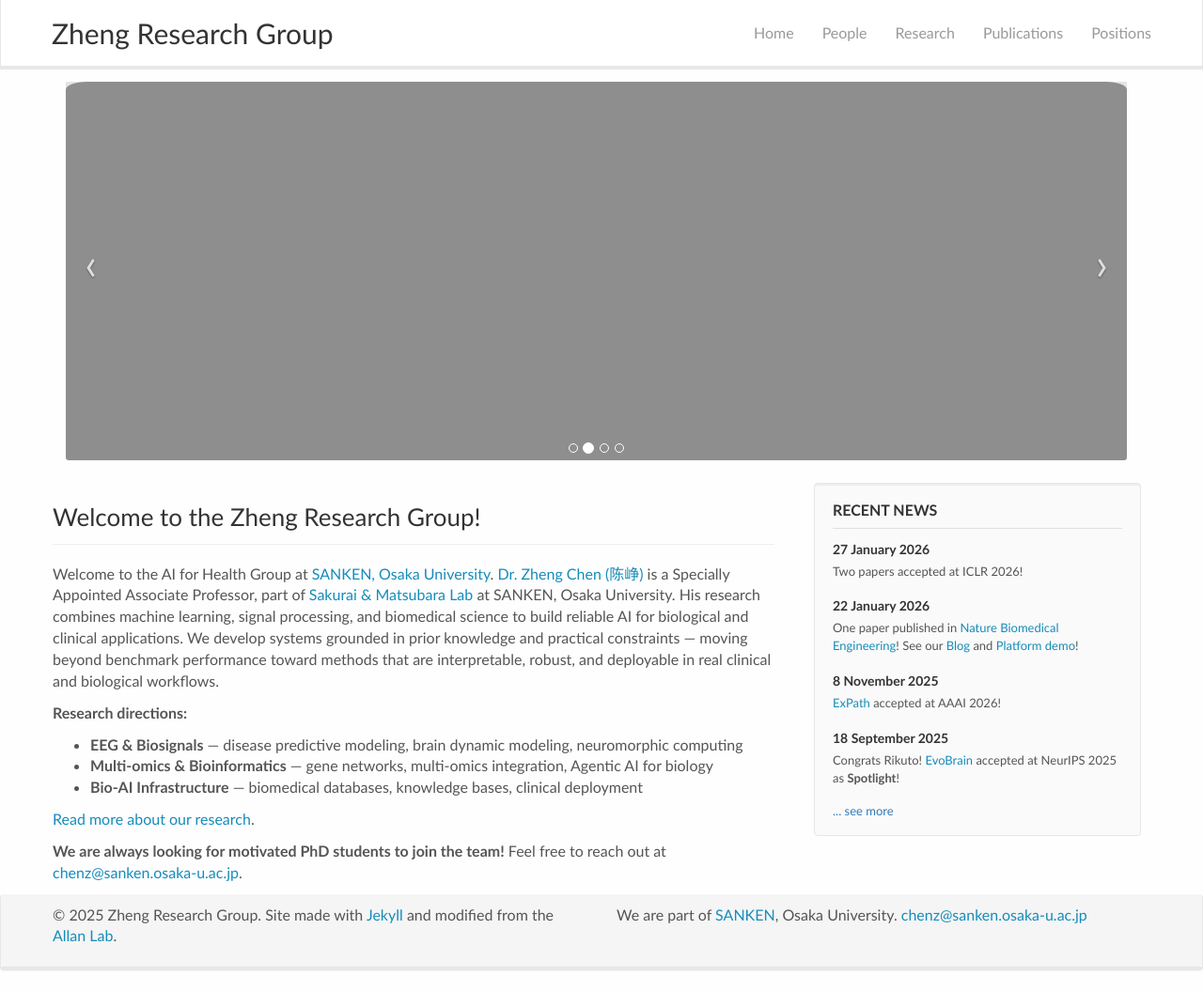
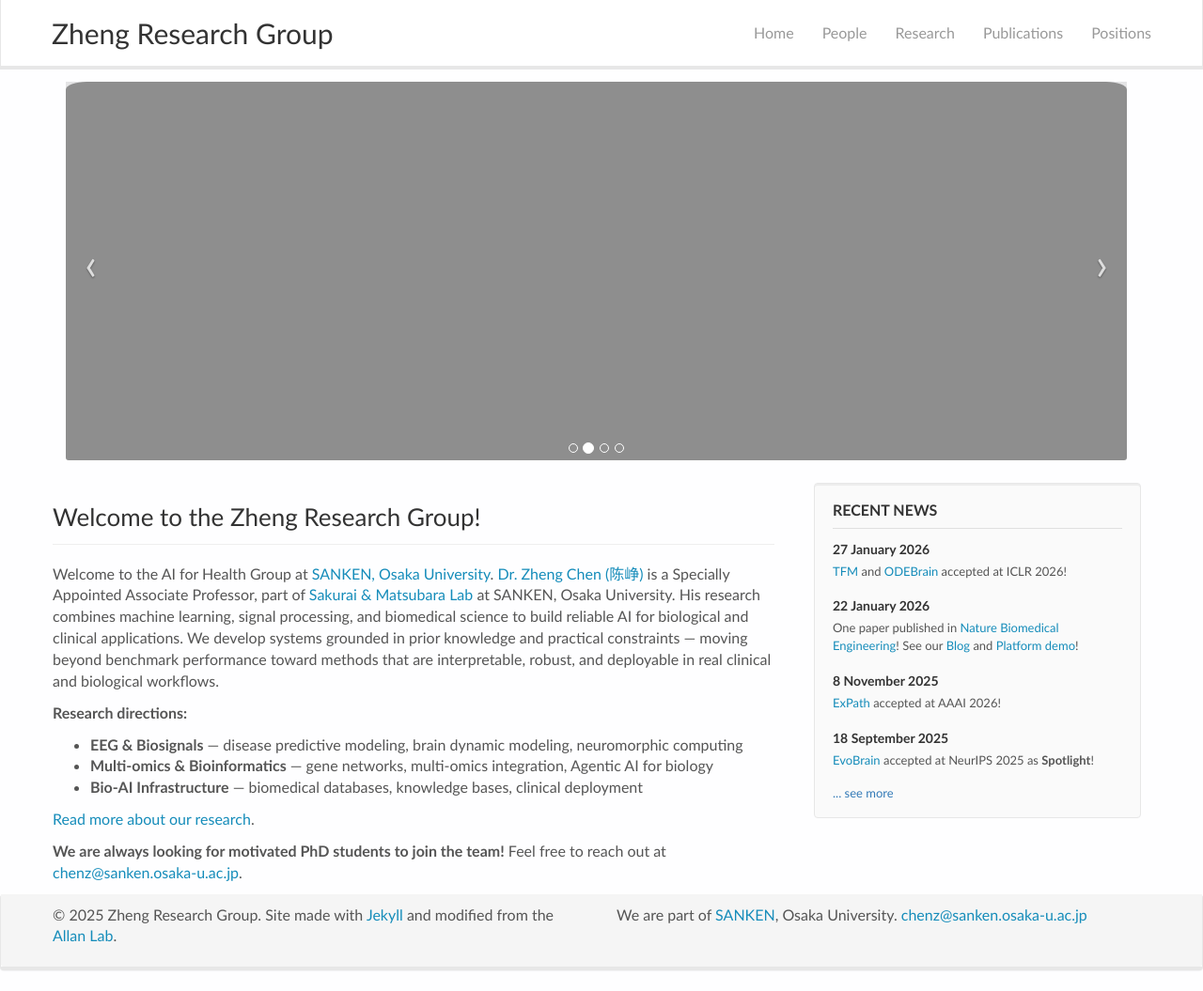
Before and after one commit to zhengchen3/zhengchen3.github.io, a Jekyll site: the page built from _pages/home.md, in a window 1280 px wide and 1055 px high. Shown: the whole window at 94% size. Built offline with Jekyll 4.4.1, drawn with Linux system fonts in a browser that asks for light colours; nearby versions of some CDN libraries.

Commit message:
Apply Coley-style parameters: CSS, nav, footer, news

```diff
--- a/_data/news.yml
+++ b/_data/news.yml
@@ -1,5 +1,5 @@
 - date: 27 January 2026
-  headline: "Two papers accepted at ICLR 2026!"
+  headline: "<a href='https://arxiv.org/abs/2502.16060'>TFM</a> and <a href='https://arxiv.org/abs/2602.23285'>ODEBrain</a> accepted at ICLR 2026!"
 
 - date: 22 January 2026
   headline: "One paper published in <a href='https://arxiv.org/abs/2410.21591'>Nature Biomedical Engineering</a>! See our <a href='https://keiji.ai/blog/making-llms-reliable-data-science-copilots-biomedical-research-nature-bme'>Blog</a> and <a href='https://biodsa.github.io'>Platform demo</a>!"
@@ -8,7 +8,7 @@
   headline: "<a href='https://arxiv.org/abs/2502.18026'>ExPath</a> accepted at AAAI 2026!"
 
 - date: 18 September 2025
-  headline: "Congrats Rikuto! <a href='https://arxiv.org/abs/2509.15857'>EvoBrain</a> accepted at NeurIPS 2025 as <b>Spotlight</b>!"
+  headline: "<a href='https://arxiv.org/abs/2509.15857'>EvoBrain</a> accepted at NeurIPS 2025 as <b>Spotlight</b>!"
 
 - date: 19 May 2025
   headline: "<a href='https://doi.org/10.1038/s41597-025-05235-x'>MLOmics</a> published in Nature Scientific Data!"
```
